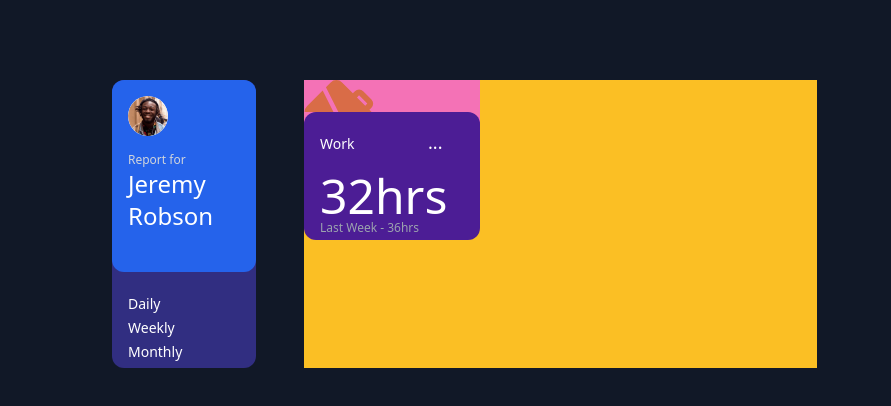
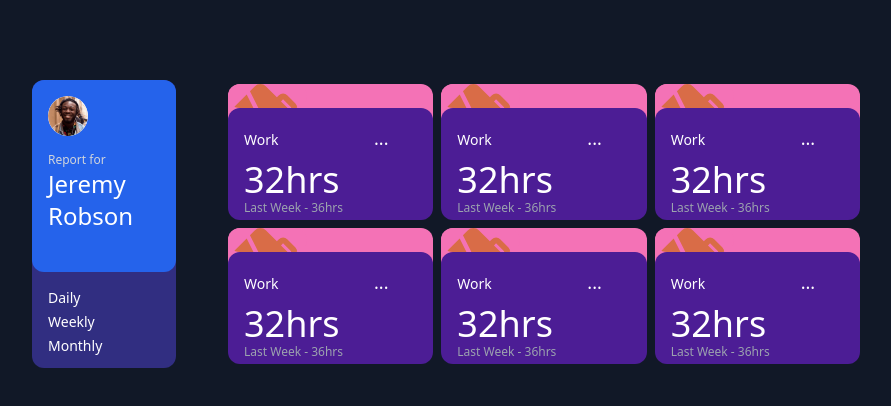
Before and after one commit to akanksha-patel-code/time-tracking-dashboard, a React (Create React App) app in the folder time-tracking-dashboard/: page / in a window 1280 px wide. Shown: the top 406 px of the page, without its empty margins (128-1019 px from the left). Built offline with nearby package versions, Linux system fonts and the light colour scheme.

Commit message:
created multiple cards

```diff
--- a/time-tracking-dashboard/src/App.js
+++ b/time-tracking-dashboard/src/App.js
@@ -1,14 +1,25 @@
 import "./App.css";
-import { UserProfile, UserDetails, UserProfilePicture, UserName,
-  IntervalTypeFilter, IntervalTypeFilterItem} from "./components";
-
-  import { Cards, Card, CardIcon, CardDetails, CardTitle, CardOptionsIcon,
-    CardCurrentTrackedTime, CardPreviousTrackedTime } from "./components";
+import {
+  UserProfile,
+  UserDetails,
+  UserProfilePicture,
+  UserName,
+  IntervalTypeFilter,
+  IntervalTypeFilterItem,
+  Cards,
+  Card,
+  CardIcon,
+  CardDetails,
+  CardTitle,
+  CardOptionsIcon,
+  CardCurrentTrackedTime,
+  CardPreviousTrackedTime,
+} from "./components";
 
 function App() {
   return (
-    <div className="h-screen w-screen bg-gray-900 p-20 grid grid-cols-2">
-      <UserProfile >
+    <div className="h-screen w-screen bg-gray-900 py-20 grid grid-cols-2">
+      <UserProfile>
         <UserDetails>
           <UserProfilePicture />
           <UserName />
@@ -19,6 +30,7 @@ function App() {
       </UserProfile>
 
       <Cards>
+        {[...Array(6)].map((x, i) => (
           <Card>
             <CardIcon />
             <CardDetails>
@@ -28,8 +40,8 @@ function App() {
               <CardPreviousTrackedTime />
             </CardDetails>
           </Card>
+        ))}
       </Cards>
-
     </div>
   );
 }
--- a/time-tracking-dashboard/src/components/Card/index.jsx
+++ b/time-tracking-dashboard/src/components/Card/index.jsx
@@ -2,7 +2,7 @@ import React from 'react'
 
 export const Card = (props) => {
     return (
-        <div className="bg-pink-400 w-44 h-32">
+        <div className="bg-pink-400 w-42 h-28 m-1 rounded-xl">
             {props.children}
         </div>
     )
--- a/time-tracking-dashboard/src/components/CardCurrentTrackedTime/index.jsx
+++ b/time-tracking-dashboard/src/components/CardCurrentTrackedTime/index.jsx
@@ -2,7 +2,7 @@ import React from 'react'
 
 export const CardCurrentTrackedTime = () => {
     return (
-        <div className="pt-4 text-5xl text-white">
+        <div className="pt-2 text-4xl text-white">
             32hrs
         </div>
     )
--- a/time-tracking-dashboard/src/components/CardDetails/index.jsx
+++ b/time-tracking-dashboard/src/components/CardDetails/index.jsx
@@ -2,7 +2,7 @@ import React from 'react'
 
 export const CardDetails = (props) => {
     return (
-        <div className="bg-purple-900 w-full h-full rounded-xl p-4 ">
+        <div className="bg-purple-900 w-full h-full p-4 rounded-xl ">
             {props.children}
         </div>
     )
--- a/time-tracking-dashboard/src/components/CardIcon/index.jsx
+++ b/time-tracking-dashboard/src/components/CardIcon/index.jsx
@@ -2,6 +2,6 @@ import React from 'react'
 
 export const CardIcon = () => {
     return (
-        <svg className="w-full h-8 bg-pink-400" width="79" height="79" xmlns="http://www.w3.org/2000/svg"><path d="m18.687 10.43 15.464 30.906c.31.682.743 1.322 1.3 1.88.558.557 1.198.99 1.714 1.217L68.237 59.98 52.484 75.732a8.025 8.025 0 0 1-11.355 0L2.934 37.538a8.025 8.025 0 0 1 0-11.356L18.687 10.43Zm19.345-7.99 10.839 10.838 2.065-2.064a5.845 5.845 0 0 1 8.258 0l8.258 8.259a5.845 5.845 0 0 1 0 8.258l-2.064 2.064 10.839 10.84a8.025 8.025 0 0 1 0 11.355l-4.728 4.728L39.126 40.53a1.963 1.963 0 0 1-.578-.413 1.963 1.963 0 0 1-.413-.578L21.95 7.168l4.728-4.728a8.025 8.025 0 0 1 11.355 0Zm17.033 12.903-2.064 2.065 8.258 8.258 2.064-2.064-8.258-8.259Z" fill="#D96C47" fill-rule="nonzero"/></svg>
+        <svg className="rounded-xl object-cover h-6 bg-pink-400" width="79" height="79" xmlns="http://www.w3.org/2000/svg"><path d="m18.687 10.43 15.464 30.906c.31.682.743 1.322 1.3 1.88.558.557 1.198.99 1.714 1.217L68.237 59.98 52.484 75.732a8.025 8.025 0 0 1-11.355 0L2.934 37.538a8.025 8.025 0 0 1 0-11.356L18.687 10.43Zm19.345-7.99 10.839 10.838 2.065-2.064a5.845 5.845 0 0 1 8.258 0l8.258 8.259a5.845 5.845 0 0 1 0 8.258l-2.064 2.064 10.839 10.84a8.025 8.025 0 0 1 0 11.355l-4.728 4.728L39.126 40.53a1.963 1.963 0 0 1-.578-.413 1.963 1.963 0 0 1-.413-.578L21.95 7.168l4.728-4.728a8.025 8.025 0 0 1 11.355 0Zm17.033 12.903-2.064 2.065 8.258 8.258 2.064-2.064-8.258-8.259Z" fill="#D96C47" fill-rule="nonzero"/></svg>
     )
 }
--- a/time-tracking-dashboard/src/components/Cards/index.jsx
+++ b/time-tracking-dashboard/src/components/Cards/index.jsx
@@ -1,9 +1,9 @@
-import React from 'react';
+import React from "react";
 
 export const Cards = (props) => {
-    return (
-        <div className="bg-yellow-400 h-72 w-11/12 grid grid-cols-2 -ml-52">
-            {props.children}
-        </div>
-    )
-}
+  return (
+    <div className=" h-72 w-full grid grid-cols-3 -ml-72">
+      {props.children}
+    </div>
+  );
+};
--- a/time-tracking-dashboard/src/components/UserProfile/index.jsx
+++ b/time-tracking-dashboard/src/components/UserProfile/index.jsx
@@ -2,7 +2,7 @@ import React from 'react';
 
 export const UserProfile = (props) => {
     return (
-        <div className="mx-40 h-72 w-36 border-0 rounded-xl bg-indigo-900 grid grid-cols-1">
+        <div className="mx-40 h-72 w-36 border-0 rounded-xl bg-indigo-900 grid-cols-1">
             {props.children}
         </div>
     )
```
Lines whose indentation alone changed are shown as unchanged.
